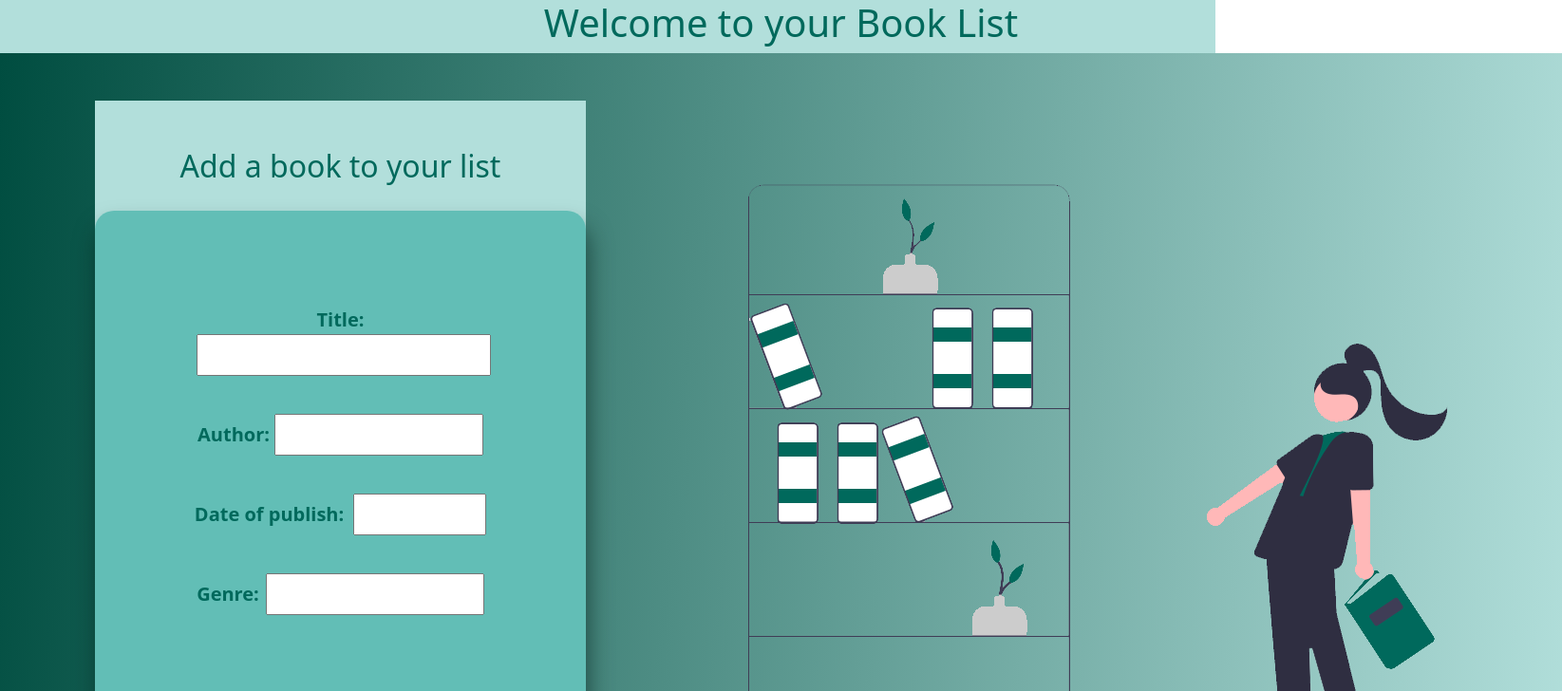
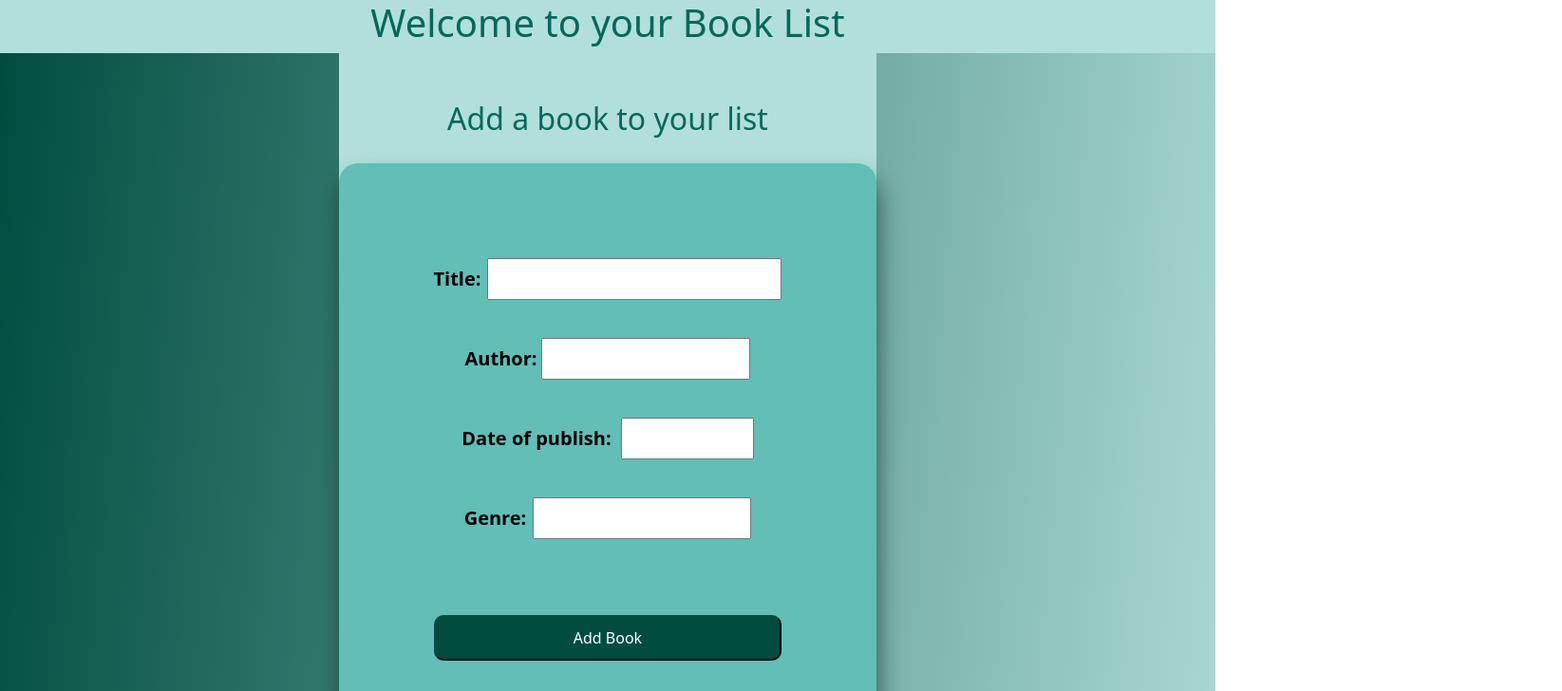
Before and after one commit to NataliaJeszke/library-app-react, a React (Create React App) app: page / in a window 1280 px wide. Shown: the top 728 px of the page at 95% size, 1645 px wide, since content can reach past the window. Built offline with nearby package versions, Linux system fonts and the light colour scheme.

Commit message:
header style

```diff
--- a/src/components/AddBook/AddBookStyle.module.css
+++ b/src/components/AddBook/AddBookStyle.module.css
@@ -3,13 +3,11 @@
 }
 .addBook{
     display: flex;
+    flex-wrap: wrap;
     flex-direction: column;
     align-items: center;
     justify-content: center;
     margin-top: 50px;
     background-color: var(--bgColor);
+    border-radius: 25px 25px 0 0
 }
-
-.header{
-    margin-top: 50px;
-}
--- a/src/components/Header/HeaderStyle.module.css
+++ b/src/components/Header/HeaderStyle.module.css
@@ -9,16 +9,14 @@
     flex-direction: column;
     flex-wrap: wrap;
     text-align: center;
-    justify-content: center;
 }
 
 .hero{
     display: flex;
     flex-direction: row;
-    align-items: center;
-    justify-content: space-between;
-    padding-left: 100px;
-    gap:50px;
+    flex-wrap: wrap;
+    justify-content:space-around;
     background: rgb(178,223,219);
     background: linear-gradient(275deg, rgba(178,223,219,1) 0%, rgba(0,77,64,1) 100%);
+
 }
--- a/src/components/Header/LeftSideHero/LeftSideHero.jsx
+++ b/src/components/Header/LeftSideHero/LeftSideHero.jsx
@@ -1,5 +1,4 @@
 import { AddBook } from "../../AddBook/AddBook";
-import { ButtonContact } from "../ButtonContact/ButtonContact";
 import leftSideStyle from "./LeftSideStyle.module.css"
 export function LeftSideHero({}) {
     return (<div className={leftSideStyle.leftSide}>
--- a/src/components/Header/LeftSideHero/LeftSideStyle.module.css
+++ b/src/components/Header/LeftSideHero/LeftSideStyle.module.css
@@ -1,15 +1,9 @@
-.heroText{
-    font-size: 60px;
-    align-items: center;
-    justify-content: center;
-    text-align: center;
-    padding-left: 100px;
-    color: var(--bgHeaderColor);
-}
 
 .leftSide{
     display: flex;
     flex-direction: column;
-    justify-content: center;
-    align-items: center;
+    justify-content:flex-end;
+    align-items: flex-end;
+    background-color: #B2DFDB;
+
 }
--- a/src/containers/BookMetadataInput/BookMetadataInputStyle.module.css
+++ b/src/containers/BookMetadataInput/BookMetadataInputStyle.module.css
@@ -30,11 +30,12 @@
         border-radius: 20px;
         display: flex;
         flex-direction: column;
-        margin-bottom: 50px;
+        margin-bottom: 100px;
         margin-top: 20px;
         padding: 100px;
         gap:40px;
         background-color:var(--bgColorTile);
+        color: black;
 
     }
 
```
